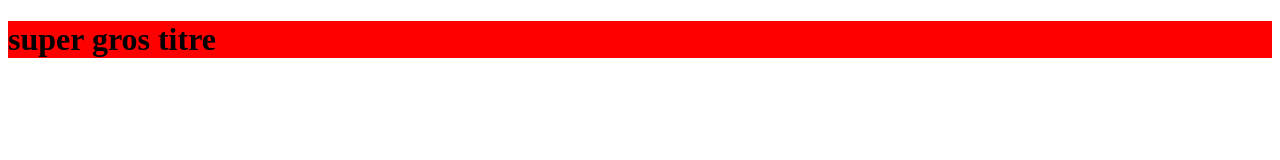
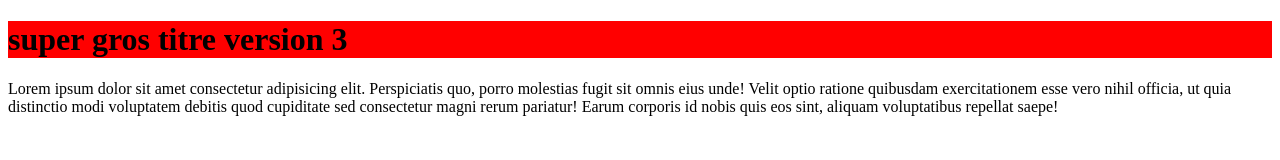
Before and after one commit to adesombre/openclassromsProject, a plain HTML site: page index.html in a window 1280 px wide. Drawn offline with Linux system fonts and the light colour scheme.

Commit message:
modification du h1 et ajout de paragraphe

```diff
--- a/index.html
+++ b/index.html
@@ -8,7 +8,14 @@
     <link rel="stylesheet" href="css/style.css">
 </head>
 <body>
-    <h1>super gros titre</h1>
+    <h1>super gros titre version 3</h1>
+    <p>Lorem ipsum dolor sit amet consectetur adipisicing elit. Perspiciatis
+         quo, porro molestias fugit sit omnis eius unde! Velit optio ratione
+          quibusdam exercitationem esse vero nihil officia, ut quia distinctio
+          modi voluptatem debitis quod cupiditate sed consectetur magni rerum
+          pariatur! Earum corporis id nobis quis eos sint, aliquam voluptatibus
+          repellat saepe!
+    </p>
 
 </body>
 </html>
```
